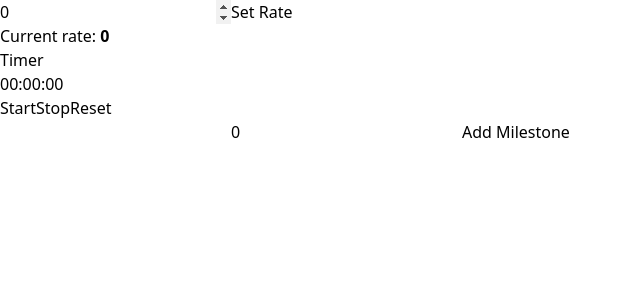
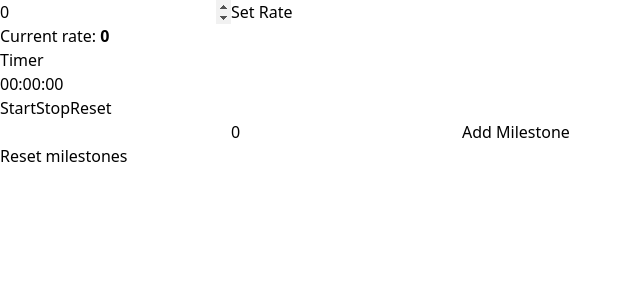
Before and after one commit to WebsByTodd/money-visualizer, a React (Vite) app: page / in a window 1280 px wide. Shown: the top 300 px of the page, without its empty margins (0-640 px from the left). Built offline with nearby package versions, Linux system fonts and the light colour scheme.

Commit message:
Calculate progress toward milestones.

```diff
--- a/src/App.tsx
+++ b/src/App.tsx
@@ -8,7 +8,10 @@ import { useMilestones } from "./Milestones/useMilestones";
 function App() {
   const rateState = useRate();
   const timerState = useTimer();
-  const milestoneState = useMilestones();
+  const milestoneState = useMilestones({
+    rate: rateState.rate,
+    elapsedTime: timerState.elapsedTime,
+  });
 
   return (
     <>
--- a/src/Milestones/MilestoneList.tsx
+++ b/src/Milestones/MilestoneList.tsx
@@ -1,7 +1,11 @@
 import { useState } from "react";
-import { MilestoneState } from "./useMilestones";
+import { MilestonesState } from "./useMilestones";
 
-export function MilestoneList({ milestones, addMilestone }: MilestoneState) {
+export function MilestoneList({
+  milestones,
+  addMilestone,
+  deleteAllMilestones,
+}: MilestonesState) {
   const [name, setName] = useState<string>("");
   const [amount, setAmount] = useState<number>(0);
   function handleAddSubmit(e: React.FormEvent<HTMLFormElement>) {
@@ -18,7 +22,8 @@ export function MilestoneList({ milestones, addMilestone }: MilestoneState) {
     <>
       {milestones.map((milestone) => (
         <div key={milestone.name}>
-          <strong>{milestone.name}</strong>: {milestone.amount}
+          <strong>{milestone.name}</strong>: {milestone.amount} /{" "}
+          {milestone.progress}
         </div>
       ))}
       <form onSubmit={handleAddSubmit}>
@@ -35,6 +40,7 @@ export function MilestoneList({ milestones, addMilestone }: MilestoneState) {
         />
         <button type="submit">Add Milestone</button>
       </form>
+      <button onClick={deleteAllMilestones}>Reset milestones</button>
     </>
   );
 }
--- a/src/Milestones/milestoneTypes.ts
+++ b/src/Milestones/milestoneTypes.ts
@@ -1,4 +1,5 @@
 export interface Milestone {
   name: string;
   amount: number;
+  progress: number;
 }
--- a/src/Milestones/useMilestones.tsx
+++ b/src/Milestones/useMilestones.tsx
@@ -1,24 +1,71 @@
-import { useState } from "react";
+import { useEffect, useState } from "react";
 import { Milestone } from "./milestoneTypes";
 
 const MILESTONES_KEY = "milestones";
 
-export interface MilestoneState {
-  milestones: Milestone[];
-  addMilestone: (newMilestone: Milestone) => void;
+interface MilestonesProps {
+  rate: number;
+  elapsedTime: number;
 }
 
-export function useMilestones(): MilestoneState {
+export interface MilestonesState {
+  milestones: Milestone[];
+  addMilestone: (newMilestone: Omit<Milestone, "progress">) => void;
+  deleteAllMilestones: () => void;
+}
+
+export function useMilestones({
+  rate,
+  elapsedTime,
+}: MilestonesProps): MilestonesState {
   const [milestones, setMilestones] = useState<Milestone[]>(() => {
     const storedMilestones = localStorage.getItem(MILESTONES_KEY);
     return storedMilestones ? JSON.parse(storedMilestones) : [];
   });
 
-  function addMilestone(newMilestone: Milestone) {
-    const updatedMilestones = [...milestones, newMilestone];
-    localStorage.setItem(MILESTONES_KEY, JSON.stringify(updatedMilestones));
+  useEffect(() => {
+    const totalEarned = calculateTotalEarned(rate, elapsedTime);
+    let totalLeft = totalEarned;
+    const updatedMilestones: Milestone[] = [];
+    for (let i = 0; i < milestones.length; i++) {
+      const m = milestones[i];
+      if (totalLeft >= m.amount) {
+        totalLeft -= m.amount;
+        m.progress = Math.round(m.amount * 100) / 100;
+      } else {
+        m.progress = Math.round(totalLeft * 100) / 100;
+      }
+      updatedMilestones.push(m);
+    }
+    setMilestones(updatedMilestones);
+  }, [rate, elapsedTime]);
+
+  function addMilestone(newMilestone: Omit<Milestone, "progress">) {
+    const updatedMilestones = [...milestones, { ...newMilestone, progress: 0 }];
+    const filteredMilestones = updatedMilestones.map((m) => ({
+      name: m.name,
+      amount: m.amount,
+    }));
+    localStorage.setItem(MILESTONES_KEY, JSON.stringify(filteredMilestones));
     setMilestones(updatedMilestones);
   }
 
-  return { milestones, addMilestone };
+  function deleteAllMilestones() {
+    const confirmReset = window.confirm(
+      "Are you sure you want to delete all milestones?"
+    );
+    if (!confirmReset) return;
+    localStorage.removeItem(MILESTONES_KEY);
+    setMilestones([]);
+  }
+
+  return { milestones, addMilestone, deleteAllMilestones };
 }
+
+function calculateTotalEarned(rate: number, elapsedTime: number) {
+  const totalSeconds = Math.floor(elapsedTime / 1000);
+  const hours = Math.floor(totalSeconds / 3600);
+  const minutes = Math.floor((totalSeconds % 3600) / 60);
+  const seconds = totalSeconds % 60;
+  return rate * hours + (rate / 60) * minutes + (rate / 3600) * seconds;
+}
```
